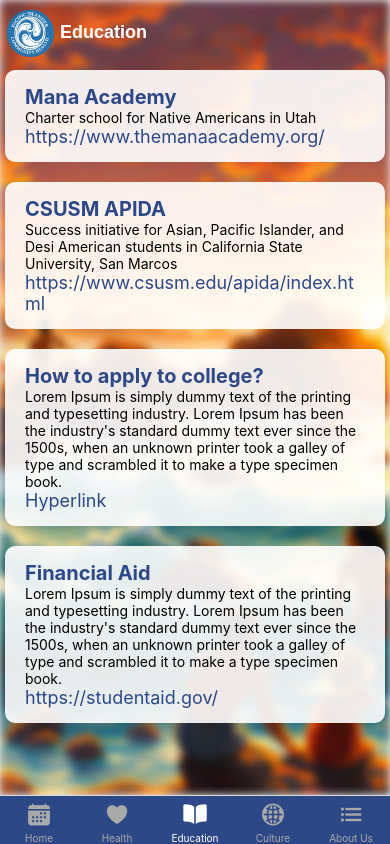
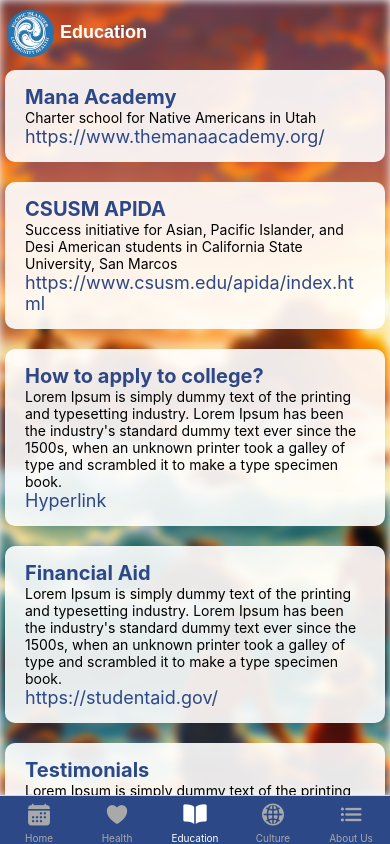
Before and after one commit to ntpotraz/PIC-Health-App, a React Native app: screen /Education in a window 390 px wide. Built offline with nearby package versions, Linux system fonts and the light colour scheme.

Commit message:
Added a textbox "Testimonials" with dummy text

```diff
--- a/screens/EducationScreen.jsx
+++ b/screens/EducationScreen.jsx
@@ -72,6 +72,21 @@ export default function EducationScreen() {
               </TouchableOpacity>
             </View>
 
+            <View style={textBox.container}>
+              <Text style={textBox.title}>Testimonials</Text>
+              <Text style={textBox.text}>
+                Lorem Ipsum is simply dummy text of the printing and typesetting industry.
+                Lorem Ipsum has been the industry's standard dummy text ever since the 1500s,
+                when an unknown printer took a galley of type and scrambled it to make a type
+                specimen book.
+              </Text>
+              <TouchableOpacity onPress={() => Linking.openURL('https://studentaid.gov/')}>
+                <Text style={textBox.link}>
+                 https://studentaid.gov/
+                </Text>
+              </TouchableOpacity>
+            </View>
+
           </View>
         </ScrollView>
       </ImageBackground>
```
